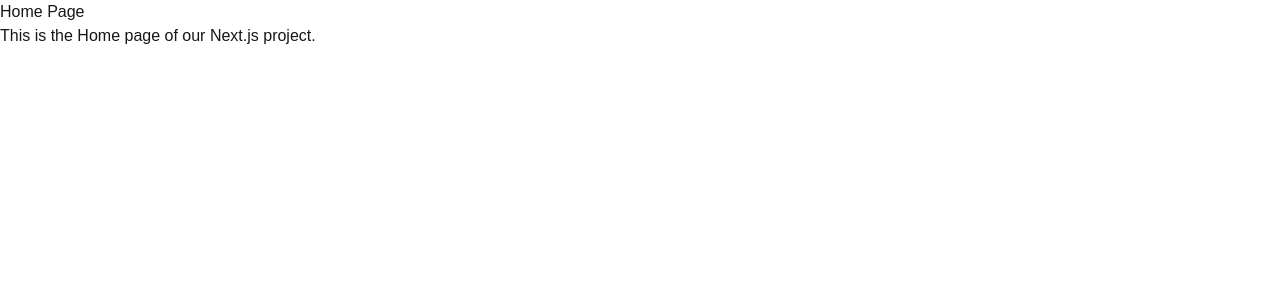
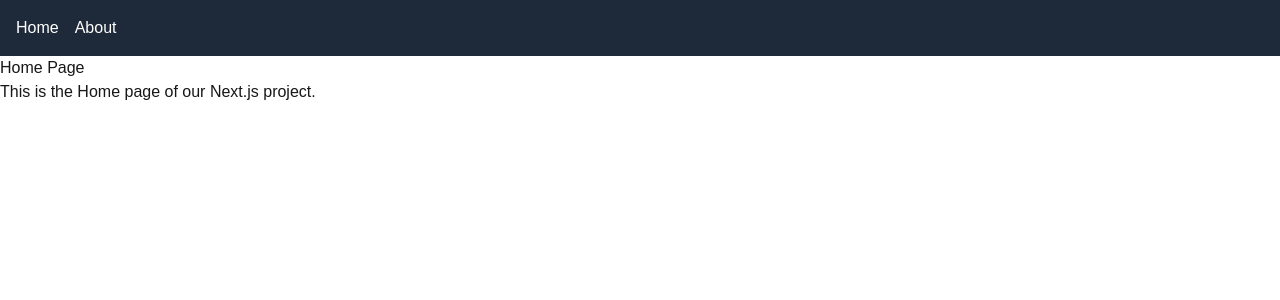
Before and after one commit to shyaka-ndamukunda/alx-project-0x02-setup, a Next.js app in the folder alx-project-0x02/: page /home in a window 1280 px wide. Shown: the top 300 px of the page. Built offline with nearby package versions, Linux system fonts and the light colour scheme.

Commit message:
fix: Updated Header with navigation links for Task 2

```diff
--- a/alx-project-0x02/components/layout/Header.tsx
+++ b/alx-project-0x02/components/layout/Header.tsx
@@ -1,8 +1,16 @@
-// components/layout/Header.tsx
+import Link from 'next/link';
+
 const Header = () => {
   return (
-    <header>
-      {/* Header content will go here in a later task */}
+    <header className="bg-gray-800 text-white p-4">
+      <nav className="flex space-x-4">
+        <Link href="/home" className="hover:text-gray-300">
+          Home
+        </Link>
+        <Link href="/about" className="hover:text-gray-300">
+          About
+        </Link>
+      </nav>
     </header>
   );
 };
--- a/alx-project-0x02/pages/about.tsx
+++ b/alx-project-0x02/pages/about.tsx
@@ -1,8 +1,9 @@
-// alx-project-0x02/pages/about.tsx
+import Header from '../components/layout/Header';
 
 const AboutPage = () => {
   return (
     <div>
+      <Header />
       <h1>About Page</h1>
       <p>This is the About page of our Next.js project.</p>
     </div>
--- a/alx-project-0x02/pages/home.tsx
+++ b/alx-project-0x02/pages/home.tsx
@@ -1,6 +1,9 @@
+import Header from '../components/layout/Header';
+
 const HomePage = () => {
   return (
     <div>
+      <Header />
       <h1>Home Page</h1>
       <p>This is the Home page of our Next.js project.</p>
     </div>
```
